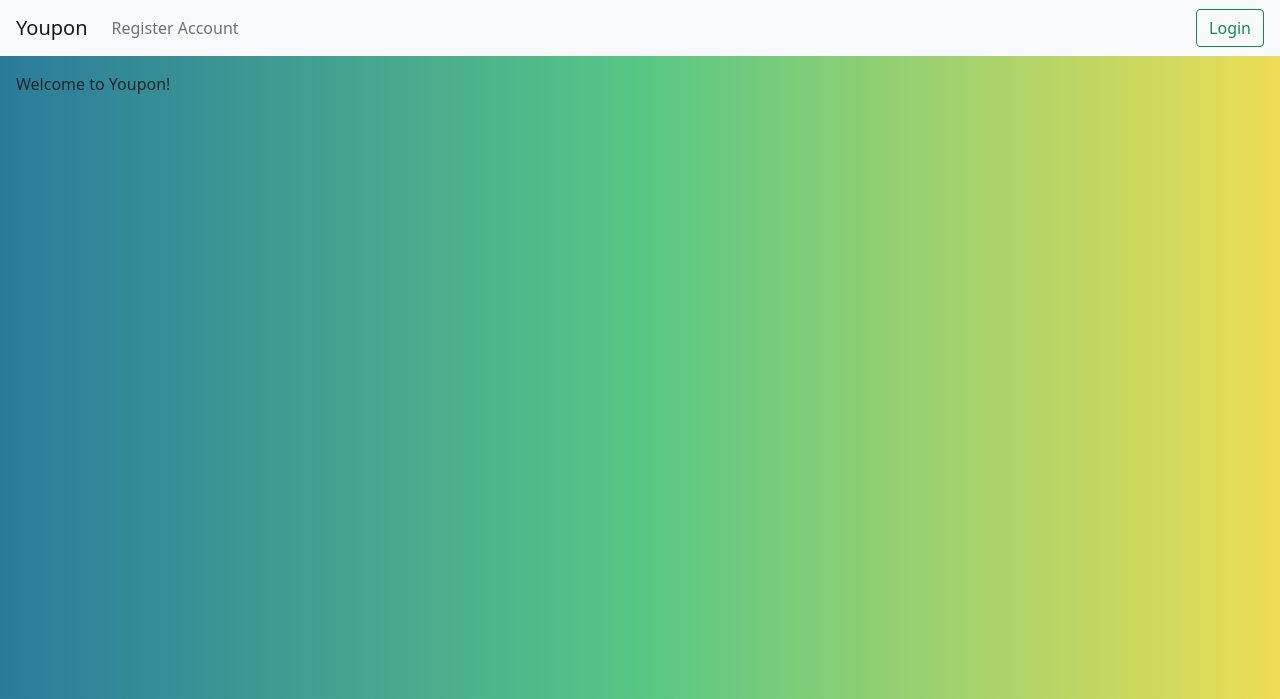
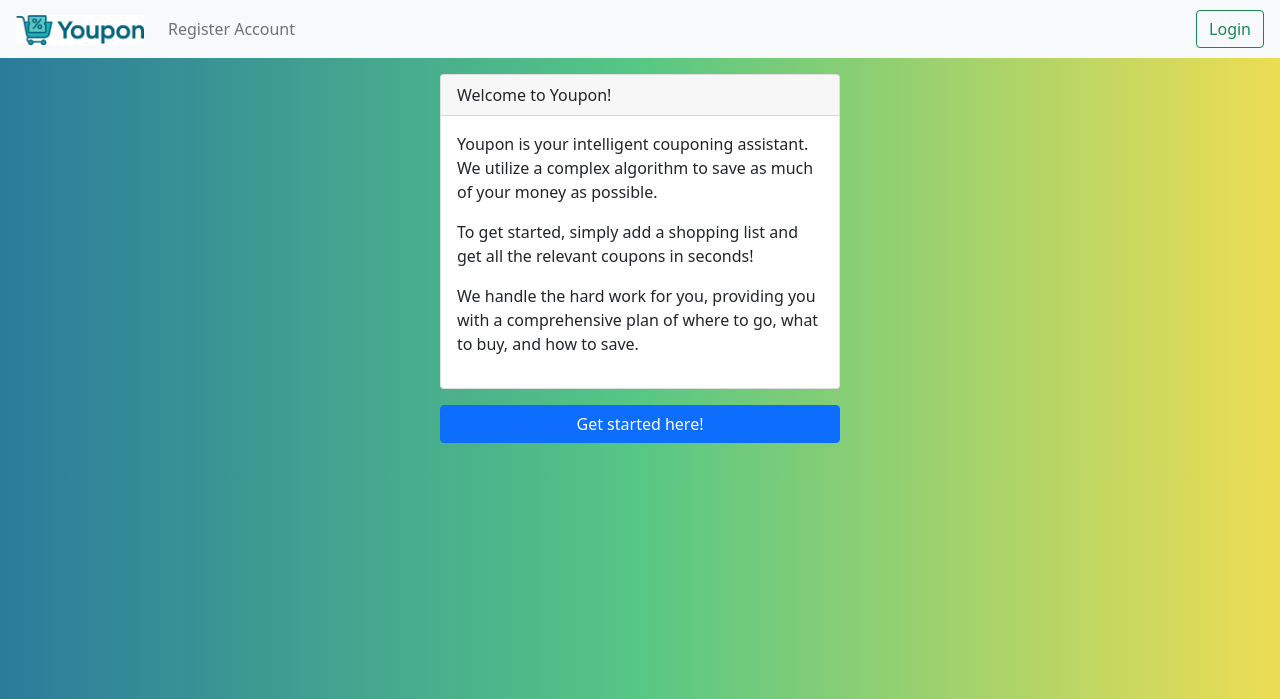
Before and after one commit to remyj4556/Youpon, a Django app: page / in a window 1280 px wide. Shown: the top 699 px of the page. Run offline with Django 5.2, Linux system fonts and the light colour scheme.

Commit message:
added logo to site

```diff
--- a/youpon/main/models.py
+++ b/youpon/main/models.py
@@ -1,5 +1,6 @@
 from django.db import models
 from django.contrib.auth.models import User
+from django.utils.text import slugify
 
 class List(models.Model):
     user = models.ForeignKey(User, on_delete = models.CASCADE, related_name="list", null=True)
--- /dev/null
+++ b/youpon/main/scripts/naturalize.py
@@ -0,0 +1,2 @@
+# called from views.applicable
+# returns dict of {item: count} where item is naturalized text
--- a/youpon/main/templates/main/base.html
+++ b/youpon/main/templates/main/base.html
@@ -1,4 +1,5 @@
 <!DOCTYPE html>
+{% load static %}
 <html>
     <head>
         <style type="text/css">
@@ -39,7 +40,9 @@
     </head>
     <body>
         <nav class="navbar navbar-expand-lg navbar-light bg-light px-3">
-            <a class="navbar-brand" href="/home">Youpon</a>
+            <a class="navbar-brand" href="/home">
+                <img src="{% static 'images/youpon_full.png' %}" alt="Youpon Logo" width="128" height="30">
+            </a>
             <button class="navbar-toggler" type="button" data-toggle="collapse" data-target="#navbarNavAltMarkup" aria-controls="navbarNavAltMarkup" aria-expanded="false" aria-label="Toggle navigation">
                 <span class="navbar-toggler-icon"></span>
             </button>
--- a/youpon/main/templates/main/home.html
+++ b/youpon/main/templates/main/home.html
@@ -6,8 +6,38 @@ Home
 
 {% block content %}
 <div class="container-fluid p-3">
-    <div class="col-12 col-md-6 col-lg-4">
-        Welcome to Youpon!
+    <div class="row justify-content-center">
+        <div class="col-12 col-md-6 col-lg-4">
+
+            <!-- main home page object -->
+            <div class="mb-3">
+                <div id="mylists" class="card">
+
+                    <!-- My List card title -->
+                    <div class="card-header">
+                        Welcome to Youpon!
+                    </div>
+
+                    <!-- My lists display (scrolling list format) -->
+                    <div class="card-body">
+                        <p>Youpon is your intelligent couponing assistant. We utilize a complex algorithm to save as much of your money as possible.</p>
+                        <p>To get started, simply add a shopping list and get all the relevant coupons in seconds!</p>
+                        <p>We handle the hard work for you, providing you with a comprehensive plan of where to go, what to buy, and how to save.</p>
+                    </div>
+
+                </div>
+            </div>
+
+
+            <!-- bottom column object -->
+            <div class="mb-3">
+                <!-- button to unique page of applicable coupons -->
+                <div class="d-grid my-3 mx-auto">
+                    <a href="/mylists/" class="btn btn-primary">Get started here!</a>
+                </div>
+            </div>
+
+        </div>
     </div>
 </div>
 {% endblock content %}
--- a/youpon/main/templates/main/mylists.html
+++ b/youpon/main/templates/main/mylists.html
@@ -47,7 +47,7 @@ My Lists
                     </div>
                 </div>
 
-                <!-- bottom column object -->
+                <!-- middle column object -->
                 <div class="mb-3">
 
                     <!-- new list field containing form to create new List object -->
--- a/youpon/main/urls.py
+++ b/youpon/main/urls.py
@@ -6,5 +6,5 @@ urlpatterns = [
     path("", views.home, name="home"),
     path("home/", views.home, name="home"),
     path("mylists/", views.mylists, name="mylists"),
-    path("applicable_<int:list_id>/", views.applicable, name="applicable"),
+    path("applicable_<int:page_id>/", views.applicable, name="applicable"),
 ]
--- a/youpon/main/views.py
+++ b/youpon/main/views.py
@@ -1,43 +1,45 @@
 from django.shortcuts import render, redirect
 from .models import List
 from .forms import CreateNewList
+from django.http import HttpResponseForbidden
+
 
 
 def index(request, page_id):
     ls = List.objects.get(id=page_id)
 
     # if the list (ls) is in the users lists
-    if ls in request.user.list.all():
+    if ls not in request.user.list.all():
+        return HttpResponseForbidden("You're not allowed to access this list.")
         # the template (html file) passes a dictionary to the function with the information regarding buttons, checkboxes, etc.
         # i.e. {"save":["save"], "c1":["clicked"]}
 
-        if request.method == "POST":
+    if request.method == "POST":
 
-            # check for deletion
+        # check for deletion
+        for item in ls.item_set.all():
+            if request.POST.get("delete_" + str(item.id)) == "pressed":
+                item.delete()
+                return redirect(f"/{page_id}")
+
+        if request.POST.get("save") == "save":       # put name of form button in the quotes
             for item in ls.item_set.all():
-                if request.POST.get("delete_" + str(item.id)) == "pressed":
-                    item.delete()
-                    return redirect(f"/{page_id}")
+                item.complete = request.POST.get("c" + str(item.id)) == "clicked"
+                item.save()
+            return redirect("/mylists")
 
-            if request.POST.get("save") == "save":       # put name of form button in the quotes
-                for item in ls.item_set.all():
-                    item.complete = request.POST.get("c" + str(item.id)) == "clicked"
-                    item.save()
-                return redirect("/mylists")
+        if request.POST.get("newItem"):
+            txt = request.POST.get("new")
 
-            if request.POST.get("newItem"):
-                txt = request.POST.get("new")
+            # this bool finds if any existing items match new (txt). only allows unique item names in list
+            isNotInList = len(ls.item_set.filter(text=txt)) == 0
 
-                # this bool finds if any existing items match new (txt). only allows unique item names in list
-                isNotInList = len(ls.item_set.filter(text=txt)) == 0
+            if len(txt) > 2 and isNotInList:
+                ls.item_set.create(text=txt, complete=False)
+            else:
+                print("invalid input")
 
-                if len(txt) > 2 and isNotInList:
-                    ls.item_set.create(text=txt, complete=False)
-                else:
-                    print("invalid input")
-
-        return render(request, "main/list.html", {"ls": ls})
-    return render(request,"main/view.html", {})
+    return render(request, "main/list.html", {"ls": ls})
 
 
 def home(request):
@@ -67,8 +69,11 @@ def mylists(request):
     return render(request, "main/mylists.html", {"form": form})
 
 
-def applicable(request, list_id):
-    ls = List.objects.get(id=list_id)
+# here we first call naturalize.py to obtain clean names for user's list of items
+# then we call another function (maybe recommend.py) that takes in the clean list and returns list of applicable Coupon objects
+# this view then returns this list of Coupons to applicable.html and it presents them as cards
+def applicable(request, page_id):
+    ls = List.objects.get(id=page_id)
 
     if ls in request.user.list.all():
         return render(request, "main/applicable.html", {"ls": ls})
```
Also changed, not shown: youpon/main/templates/main/applicable.html (+9 -1 lines), youpon/youpon/settings.py (+8 -0 lines), youpon/db.sqlite3, youpon/main/migrations/0003_list_slug.py (added), youpon/main/migrations/0004_remove_list_slug.py (added), youpon/main/static/images/youpon_cart.png (added), youpon/main/static/images/youpon_full.png (added).
